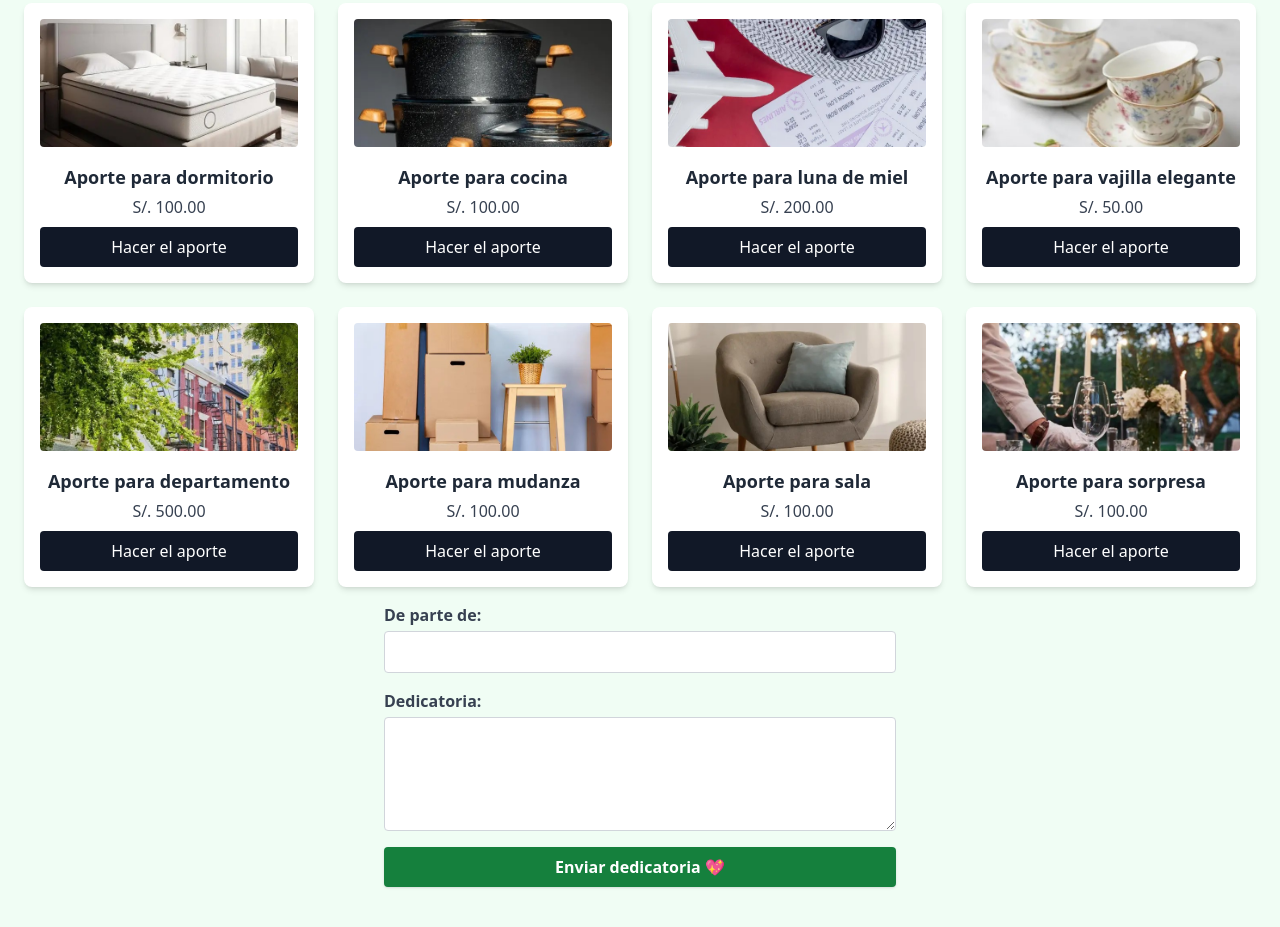
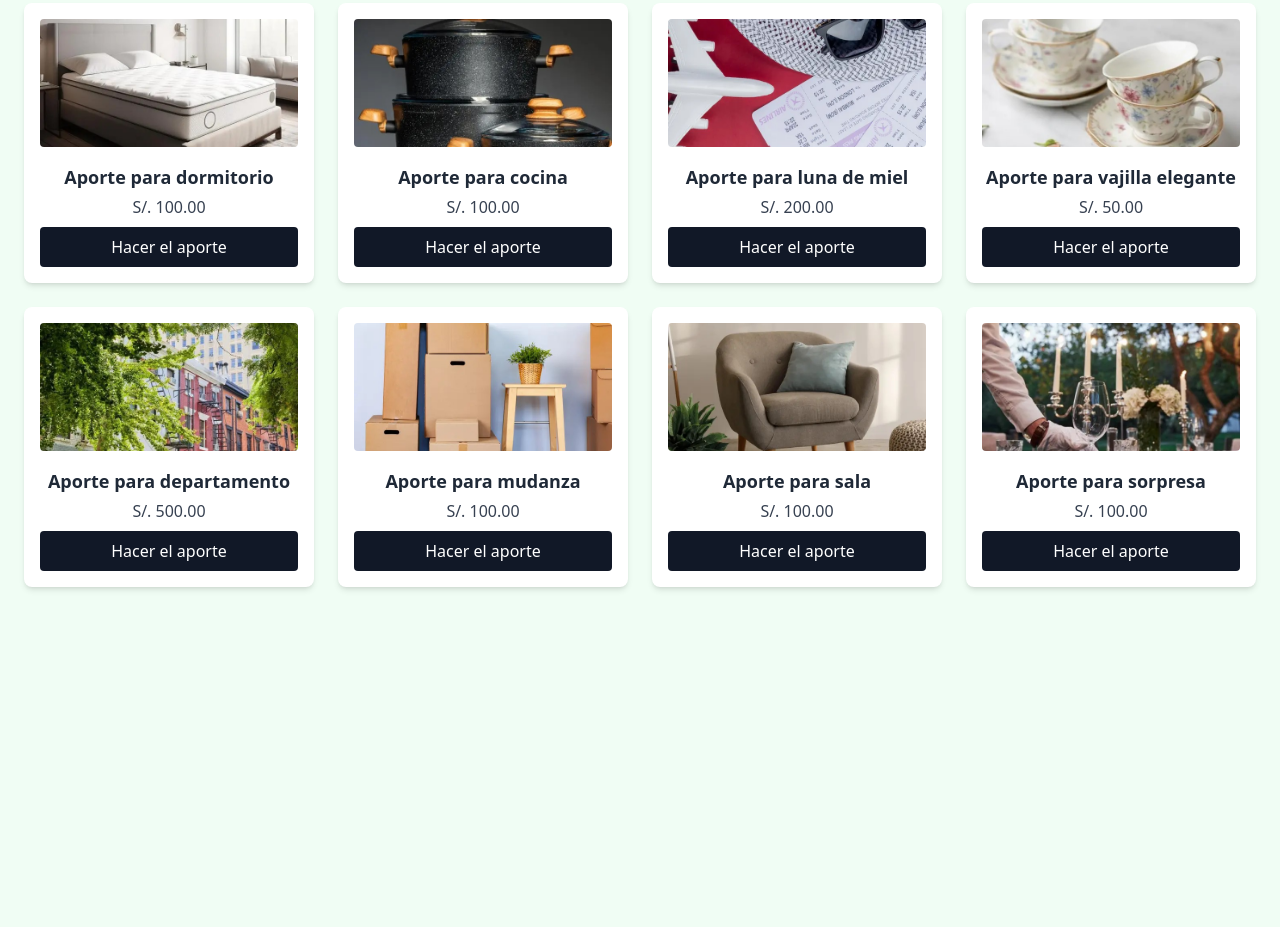
Before and after one commit to JorgeIPT/regalos_boda, a plain HTML site: page index.html in a window 1280 px wide. Shown: the part 277-1204 px from the top of the page. After the commit the page ends 888 px from the top, so only its background shows below. Drawn offline with nearby package versions, Linux system fonts and the light colour scheme.

Commit message:
sin forms index.html

```diff
--- a/index.html
+++ b/index.html
@@ -82,25 +82,6 @@
 
     </div>
 
-    <!-- Formulario con FormSubmit -->
-    <form action="https://formsubmit.co/jorge.ipt824@gmail.com" method="POST" class="mb-6 max-w-lg mx-auto space-y-4 text-left">
-      <input type="hidden" name="_subject" value="Nueva dedicatoria de boda">
-      <input type="hidden" name="_captcha" value="false">
-      <input type="hidden" id="montoRegalo" name="Monto del aporte" value="">
-
-      <label class="block">
-        <span class="text-gray-700 font-semibold">De parte de:</span>
-        <input type="text" name="Nombre" required class="mt-1 block w-full px-4 py-2 rounded border border-gray-300 focus:ring-2 focus:ring-green-500">
-      </label>
-
-      <label class="block">
-        <span class="text-gray-700 font-semibold">Dedicatoria:</span>
-        <textarea name="Dedicatoria" rows="4" required class="mt-1 block w-full px-4 py-2 rounded border border-gray-300 focus:ring-2 focus:ring-green-500"></textarea>
-      </label>
-
-      <button type="submit" class="bg-green-700 hover:bg-green-800 text-white font-semibold px-6 py-2 rounded shadow w-full">Enviar dedicatoria 💖</button>
-    </form>
-
     <!-- Datos de Pago -->
     <div id="datosPago" class="hidden bg-green-100 p-6 mt-8 rounded shadow text-center">
       <h2 class="text-xl font-semibold text-gray-700 mb-2">💸 Datos para tu aporte</h2>
@@ -114,8 +95,6 @@
   <script>
     function mostrarDatosPago() {
       const div = document.getElementById('datosPago');
-      const inputMonto = document.getElementById('montoRegalo');
-      inputMonto.value = monto;
       div.classList.remove('hidden');
       div.scrollIntoView({ behavior: 'smooth' });
     }
```
